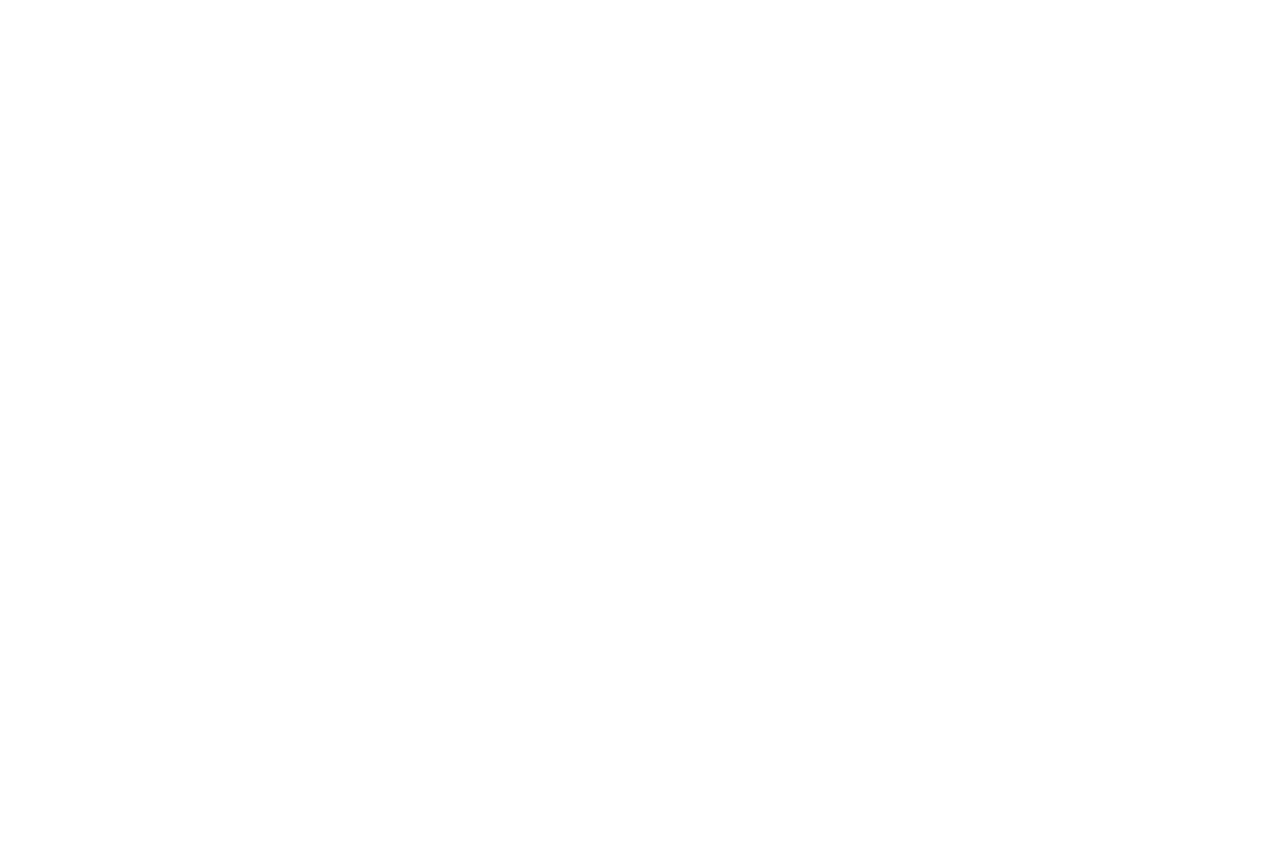
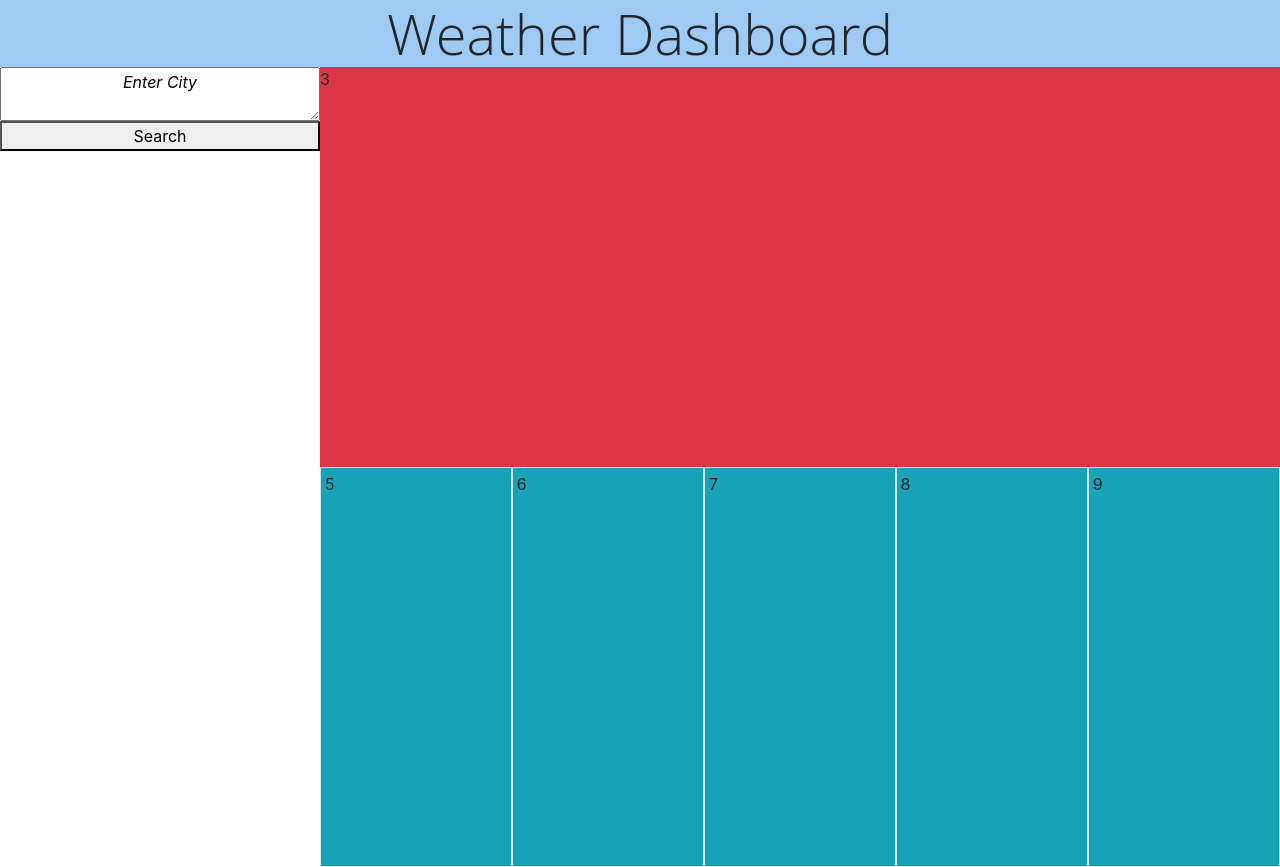
Before and after one commit to wedniatnuom/weather_dashboard, a plain HTML site: page index.html in a window 1280 px wide. Before the commit the page ends 800 px from the top, so only its background shows below. Drawn offline with nearby package versions, Linux system fonts and the light colour scheme.

Commit message:
built div/flex boxes. Began work on api function

```diff
--- a/index.html
+++ b/index.html
@@ -11,7 +11,46 @@
 </head>
 
 <body>
+  <header class="d-flex justify-content-center display-4">Weather Dashboard</header>
+<div id="d0" class="d-flex h-100 w-100">
+  <div id="d1" class="d-flex flex-column vh-100 w-25">
+    <textarea class="text-center font-italic">Enter City</textarea>
+    <button id="search" onclick="runClick()">Search</button>
 
+    </p>
+    <b></b>
+
+
+  </div>
+  <div id="d2" class="d-flex vh-100 w-75 flex-column bg-success">
+    <div id="d3" class="d-flex h-50 bg-danger">3
+
+    </div>
+    <div id="d4" class="d-flex h-50 bg-info">
+      <div id="d5" class="d-flex flex-fill p-1 border">5
+      </div>
+      <div id="d6" class="d-flex flex-fill p-1 border">6
+      </div>
+      <div id="d7" class="d-flex flex-fill p-1 border">7
+      </div>
+      <div id="d8" class="d-flex flex-fill p-1 border">8
+      </div>
+      <div id="d9" class="d-flex flex-fill p-1 border">9
+      </div>
+
+    </div>
+
+  </div>
+
+</div>
+
+
+
+
+
+<!-- <p>as<link href="https://api.openweathermap.org/data/2.5/onecall?lat=
+  {33.44}&lon={-94.04}&exclude={minutely, hourly, alerts}&appid={fe1835b3950936d6d47152d4217daee1}" />
+       -->
   <script src="./script.js"></script>
 </body>
 
--- a/script.js
+++ b/script.js
@@ -0,0 +1,6 @@
+var search = document.getElementById("search");
+
+
+function runClick(){
+    console.log("click");
+}
--- a/style.css
+++ b/style.css
@@ -0,0 +1,5 @@
+header {
+    font-family: 'open Sans', sans-serif;
+    line-height: 1;
+    background-color: rgb(159, 202, 243);
+}
```
